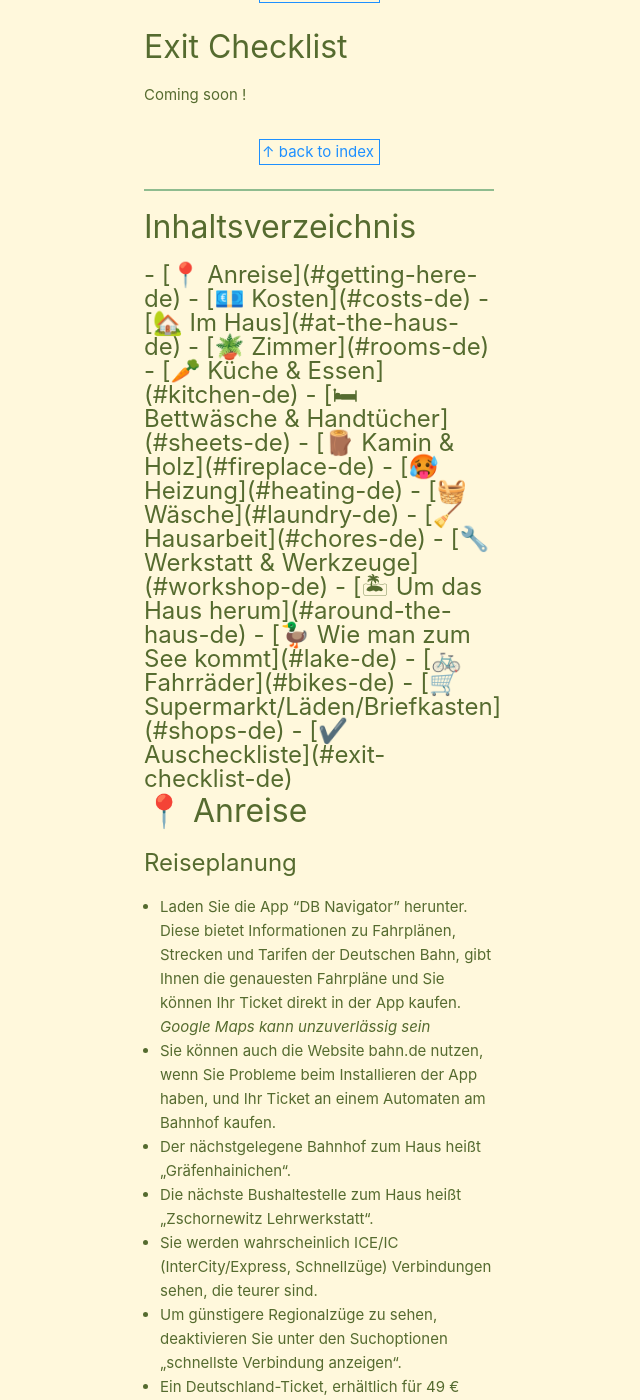
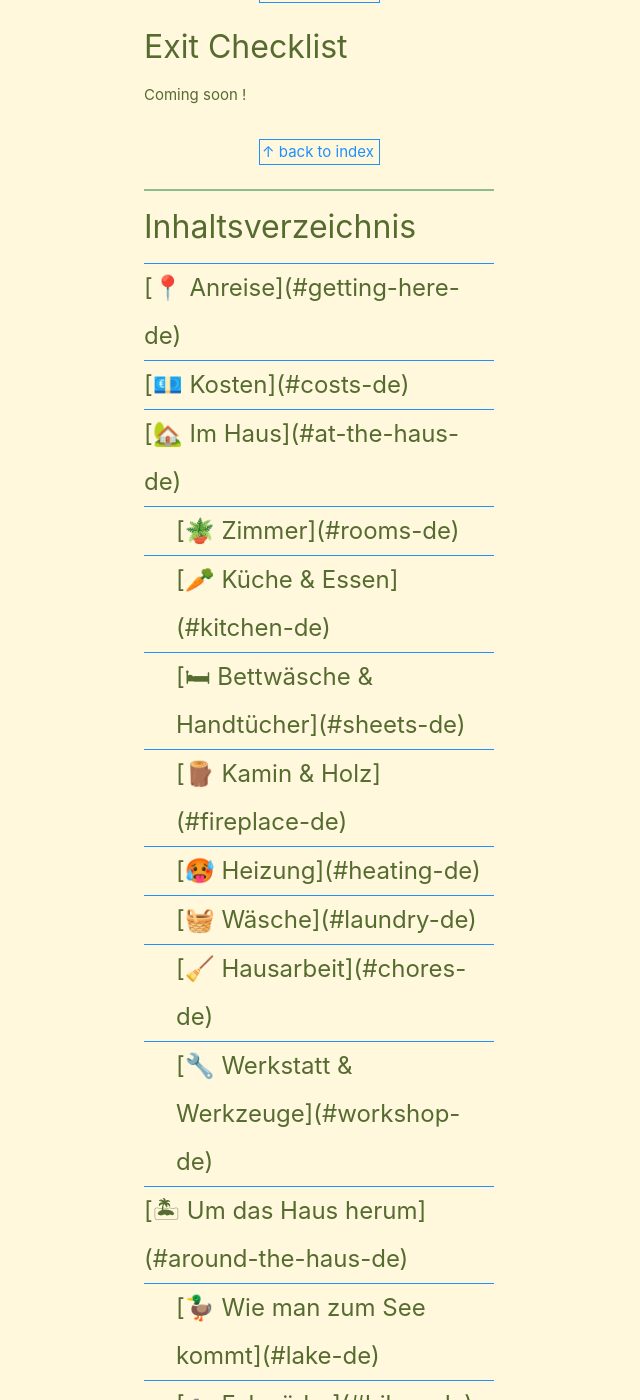
Before and after one commit to zezhaus/how-to, a Jekyll site: the page built from index.md, in a window 1280 px wide and 1400 px high, scrolled down 11388 px. Shown: the whole window, without its empty margins (321-961 px from the left). Built offline with Jekyll 4.4.1, drawn with Linux system fonts in a browser that asks for light colours; some of the changed text lies outside the part shown.

Commit message:
deutsch index with html

```diff
--- a/index.md
+++ b/index.md
@@ -247,22 +247,28 @@ Coming soon !
 ## Inhaltsverzeichnis {#index-de}
 
 <ul class="index">
-- [📍 Anreise](#getting-here-de)
-- [💶 Kosten](#costs-de)
-- [🏡 Im Haus](#at-the-haus-de)
-	- [🪴 Zimmer](#rooms-de)
-	- [🥕 Küche & Essen](#kitchen-de)
-	- [🛏 Bettwäsche & Handtücher](#sheets-de)
-	- [🪵 Kamin & Holz](#fireplace-de)
-	- [🥵 Heizung](#heating-de)
-	- [🧺 Wäsche](#laundry-de)
-	- [🧹 Hausarbeit](#chores-de)
-	- [🔧 Werkstatt & Werkzeuge](#workshop-de)
-- [🏝 Um das Haus herum](#around-the-haus-de)
-	- [🦆 Wie man zum See kommt](#lake-de)
-	- [🚲 Fahrräder](#bikes-de)
-  	- [🛒 Supermarkt/Läden/Briefkasten](#shops-de)
-- [✔️ Auscheckliste](#exit-checklist-de)
+	<li>[📍 Anreise](#getting-here-de)</li>
+	<li>[💶 Kosten](#costs-de)</li>
+	<li>[🏡 Im Haus](#at-the-haus-de)
+		<ul class="index">
+			<li>[🪴 Zimmer](#rooms-de)</li>
+			<li>[🥕 Küche & Essen](#kitchen-de)</li>
+			<li>[🛏 Bettwäsche & Handtücher](#sheets-de)</li>
+			<li>[🪵 Kamin & Holz](#fireplace-de)</li>
+			<li>[🥵 Heizung](#heating-de)</li>
+			<li>[🧺 Wäsche](#laundry-de)</li>
+			<li>[🧹 Hausarbeit](#chores-de)</li>
+			<li>[🔧 Werkstatt & Werkzeuge](#workshop-de)</li>
+		</ul>
+	</li>
+	<li>[🏝 Um das Haus herum](#around-the-haus-de)
+		<ul class="index">
+			<li>[🦆 Wie man zum See kommt](#lake-de)</li>
+			<li>[🚲 Fahrräder](#bikes-de)</li>
+  			<li>[🛒 Supermarkt/Läden/Briefkasten](#shops-de)</li>
+		</ul>
+	</li>
+	<li>[✔️ Auscheckliste](#exit-checklist-de)</li>
 </ul>
 
 ## 📍 Anreise {#getting-here-de}
```
